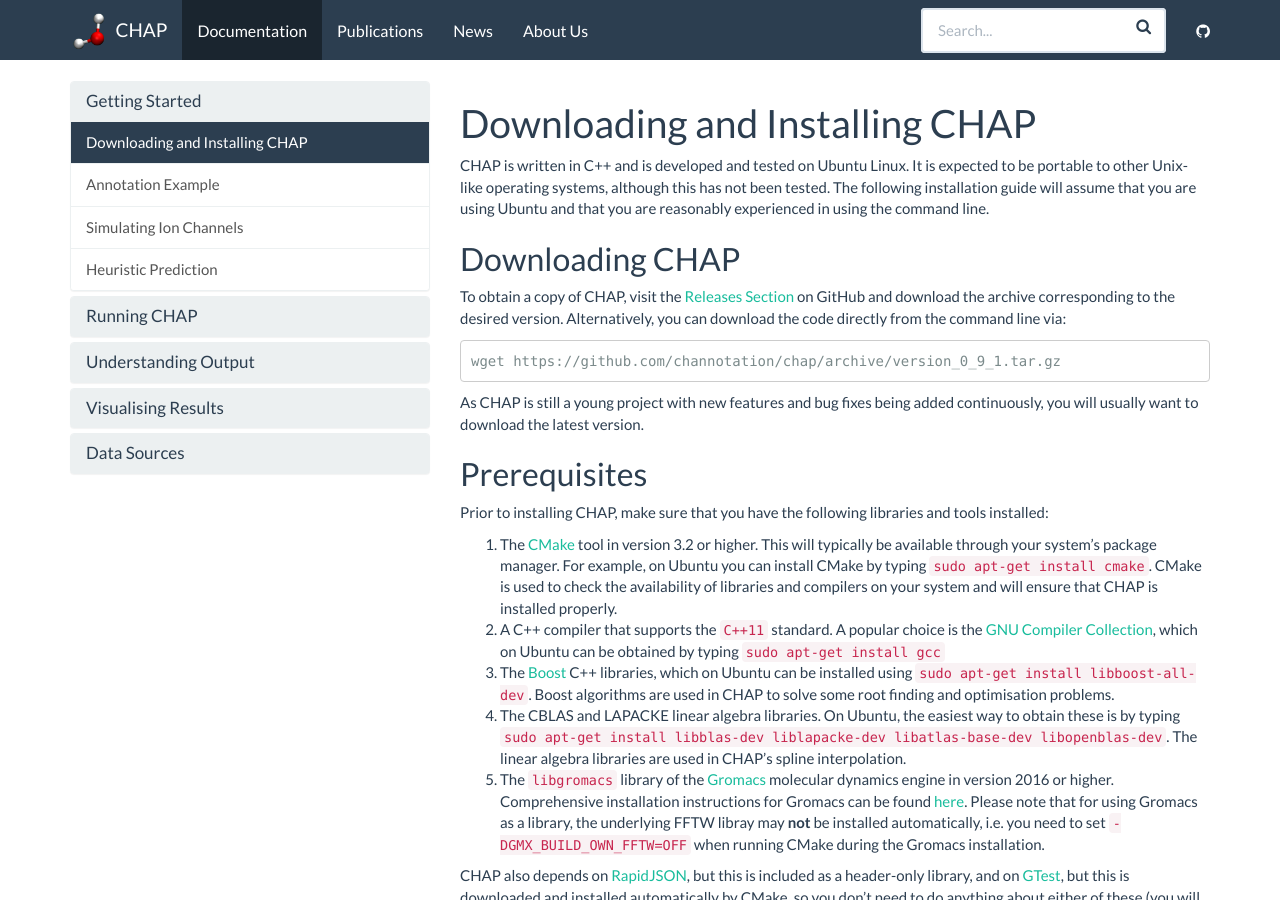
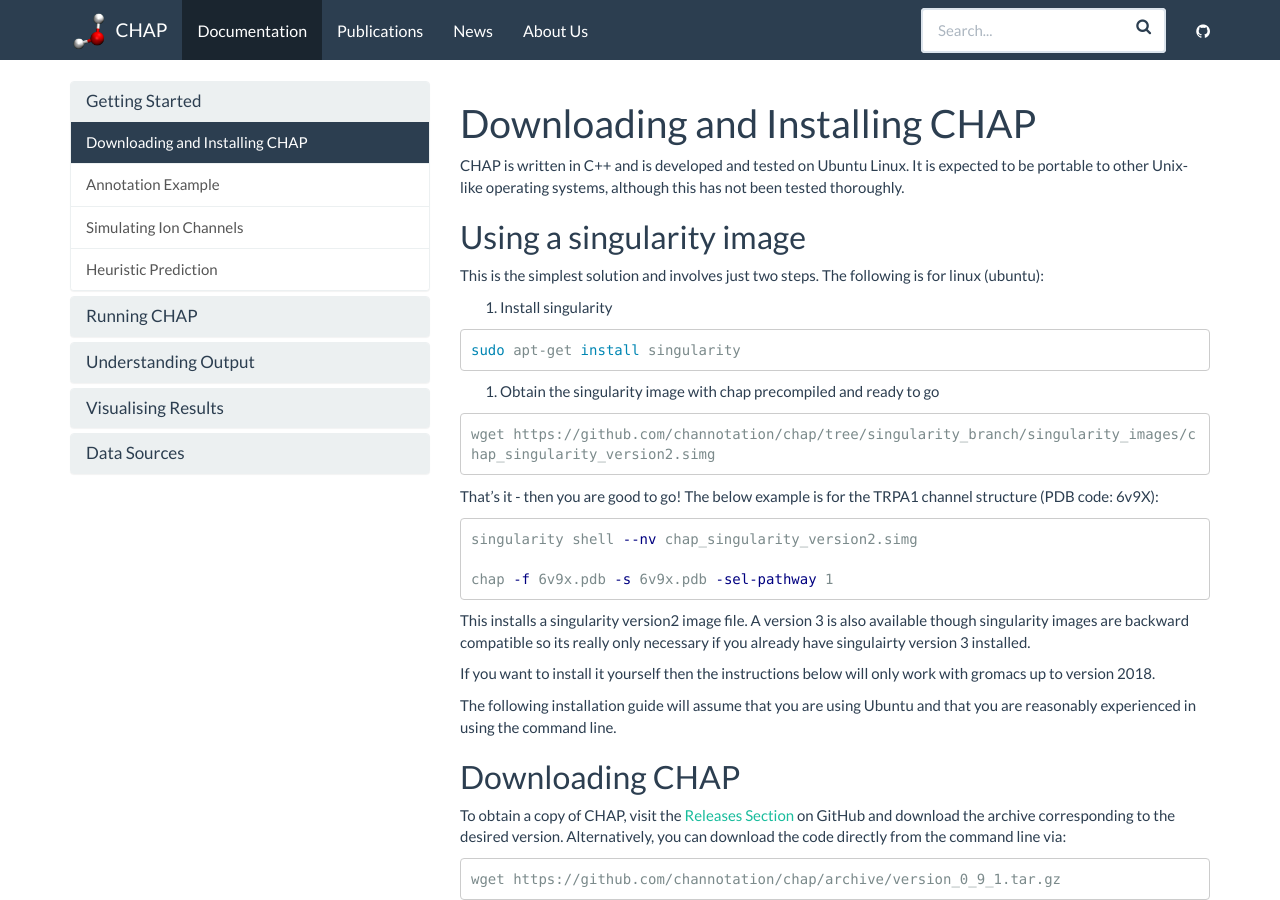
Before and after one commit to channotation/chap, a Jekyll site: the page built from docs/_docs/getting-started/index.md, in a window 1280 px wide and 900 px high. Built offline with Jekyll 4.4.1, drawn with Linux system fonts in a browser that asks for light colours; nearby versions of some CDN libraries.

Commit message:
Update index.md
Added instructions to main page about how to access the singularity images.

````diff
--- a/docs/_docs/getting-started/index.md
+++ b/docs/_docs/getting-started/index.md
@@ -15,8 +15,37 @@ redirect_from: /docs/index.html
 [CHAP-Download]: https://github.com/channotation/chap/releases
 
 
-CHAP is written in C++ and is developed and tested on Ubuntu Linux. It is expected to be portable to other Unix-like operating systems, although this has not been tested. The following installation guide will assume that you are using Ubuntu and that you are reasonably experienced in using the command line.
+CHAP is written in C++ and is developed and tested on Ubuntu Linux. It is expected to be portable to other Unix-like operating systems, although this has not been tested thoroughly.
 
+## Using a singularity image ##
+
+This is the simplest solution and involves just two steps.  The following is for linux (ubuntu):
+
+1.  Install singularity
+
+```sh
+sudo apt-get install singularity
+```
+
+2.  Obtain the singularity image with chap precompiled and ready to go
+
+```sh
+wget https://github.com/channotation/chap/tree/singularity_branch/singularity_images/chap_singularity_version2.simg
+```
+
+That's it - then you are good to go!  The below example is for the TRPA1 channel structure (PDB code: 6v9X):
+
+```sh
+singularity shell --nv chap_singularity_version2.simg
+
+chap -f 6v9x.pdb -s 6v9x.pdb -sel-pathway 1
+```
+
+This installs a singularity version2 image file.  A version 3 is also available though singularity images are backward compatible so its really only necessary if you already have singulairty version 3 installed.
+
+If you want to install it yourself then the instructions below will only work with gromacs up to version 2018.
+
+The following installation guide will assume that you are using Ubuntu and that you are reasonably experienced in using the command line.
 
 ## Downloading CHAP ##
 
````
